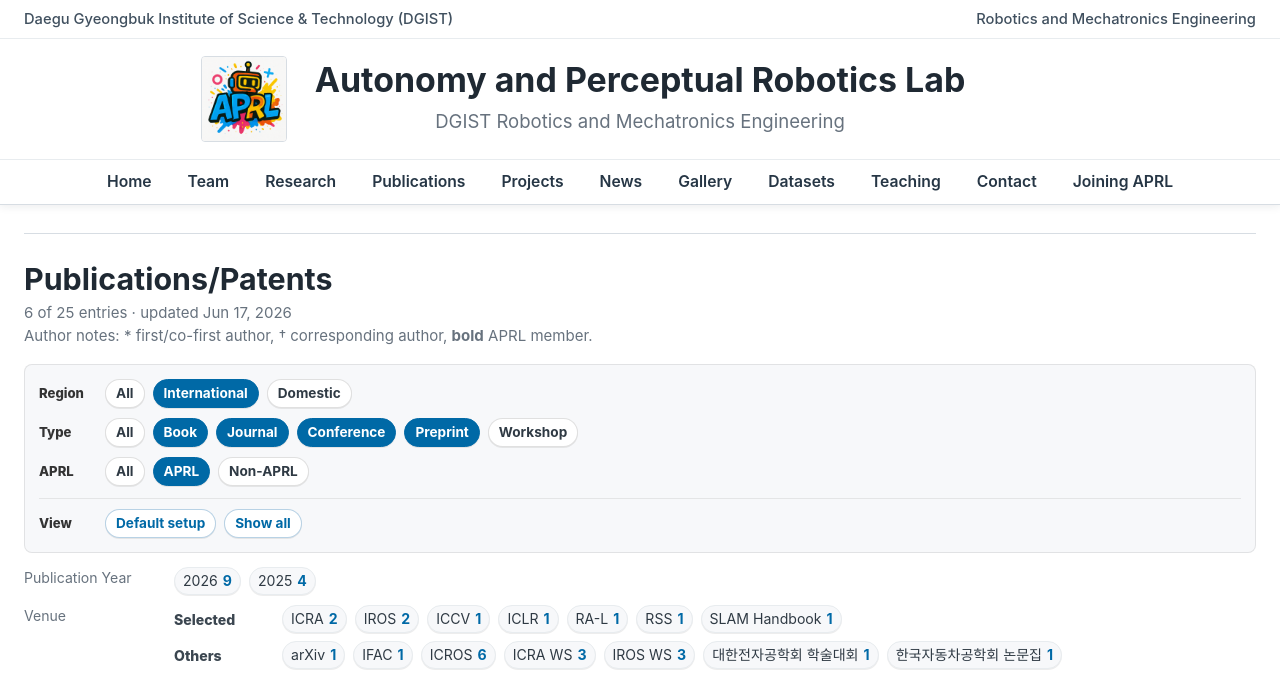
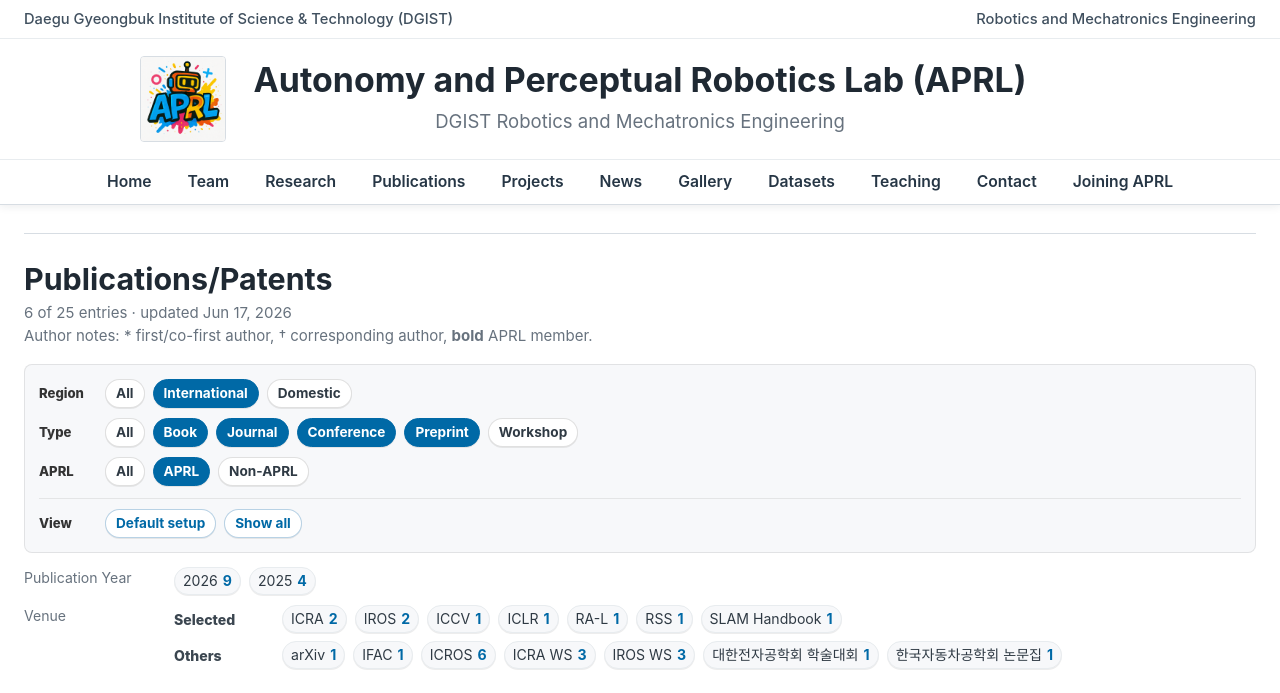
Before and after one commit to team-aprl/team-aprl.github.io, a Jekyll site: the page built from publications.html, in a window 1280 px wide. Shown: the top 693 px of the page. Built offline with Jekyll 4.4.1, drawn with Linux system fonts in a browser that asks for light colours.

Commit message:
Update header and publication links

```diff
--- a/_includes/header.html
+++ b/_includes/header.html
@@ -8,7 +8,7 @@
   <div class="header-inner lab-header">
     <div class="lab-mark">
       <a class="lab-logo-link" href="{{ '/assets/site/aprl-avatar.png' | relative_url }}" aria-label="View APRL logo"><img src="{{ '/assets/site/aprl-avatar.png' | relative_url }}" alt="APRL logo" /></a>
-      <a class="lab-title-link" href="{{ '/' | relative_url }}"><strong>Autonomy and Perceptual Robotics Lab</strong><small>DGIST Robotics and Mechatronics Engineering</small></a>
+      <a class="lab-title-link" href="{{ '/' | relative_url }}"><strong>Autonomy and Perceptual Robotics Lab (APRL)</strong><small>DGIST Robotics and Mechatronics Engineering</small></a>
     </div>
   </div>
   <nav class="header-inner primary-nav" aria-label="Primary navigation">
--- a/publications.html
+++ b/publications.html
@@ -116,6 +116,7 @@ lang: "en"
         </div>
       </section></main>
 <script>
+      document.querySelectorAll("#publications a[href]").forEach((link) => { link.target = "_blank"; link.rel = "noopener"; });
       const defaultPublicationFilters = { region: "international", type: ["journal", "conference", "book", "preprint"], aprl: "aprl", year: "all", venue: "all" };
       const publicationFilters = { ...defaultPublicationFilters, type: [...defaultPublicationFilters.type] }; let publicationSearchQuery = "";
       const publicationCards = Array.from(document.querySelectorAll(".publication-card"));
```
